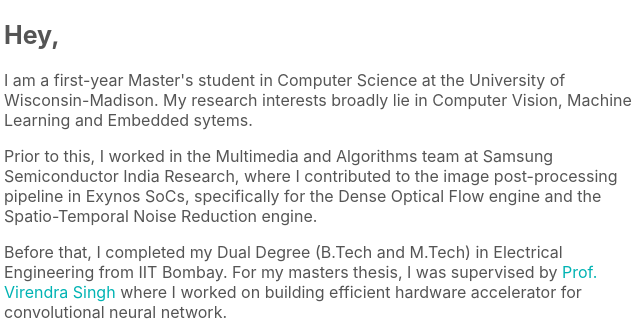
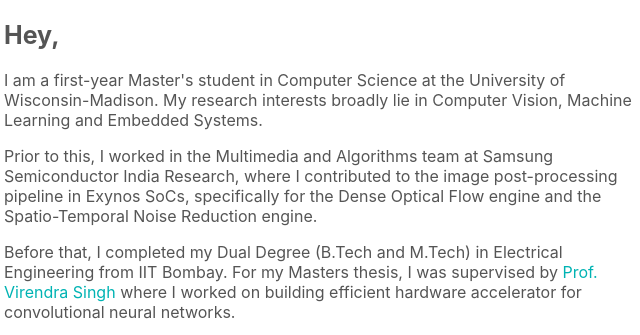
Before and after one commit to Bhuyashi/bhuyashi.github.io, a plain HTML site: page index.html in a window 1280 px wide. Shown: the part 160-495 px from the top of the page, 446-1086 px from the left. Drawn offline with Linux system fonts and the light colour scheme.

Commit message:
Corrected spelling

```diff
--- a/index.html
+++ b/index.html
@@ -344,9 +344,9 @@
     </div>
     <div class="info fade-up delay-2">
         <h2>Hey,</h2>
-        <p>I am a first-year Master's student in Computer Science at the University of Wisconsin-Madison. My research interests broadly lie in Computer Vision, Machine Learning and Embedded sytems.</p>
+        <p>I am a first-year Master's student in Computer Science at the University of Wisconsin-Madison. My research interests broadly lie in Computer Vision, Machine Learning and Embedded Systems.</p>
         <p>Prior to this, I worked in the Multimedia and Algorithms team at Samsung Semiconductor India Research, where I contributed to the image post-processing pipeline in Exynos SoCs, specifically for the Dense Optical Flow engine and the Spatio-Temporal Noise Reduction engine.</p>
-        <p>Before that, I completed my Dual Degree (B.Tech and M.Tech) in Electrical Engineering from IIT Bombay. For my masters thesis, I was supervised by <a href="https://www.ee.iitb.ac.in/~viren/" target="_blank">Prof. Virendra Singh</a> where I worked on building efficient hardware accelerator for convolutional neural network.</p>
+        <p>Before that, I completed my Dual Degree (B.Tech and M.Tech) in Electrical Engineering from IIT Bombay. For my Masters thesis, I was supervised by <a href="https://www.ee.iitb.ac.in/~viren/" target="_blank">Prof. Virendra Singh</a> where I worked on building efficient hardware accelerator for convolutional neural networks.</p>
         <p>In my free time, I enjoy <a href="https://www.goodreads.com/user/show/116808802-bhuyashi" target="_blank">reading</a> and painting. Please feel free to <a href="mailto:bdeka@wisc.edu">email</a> me with questions or feedback regarding any of my projects.</p>
     </div>
 </section>
```
